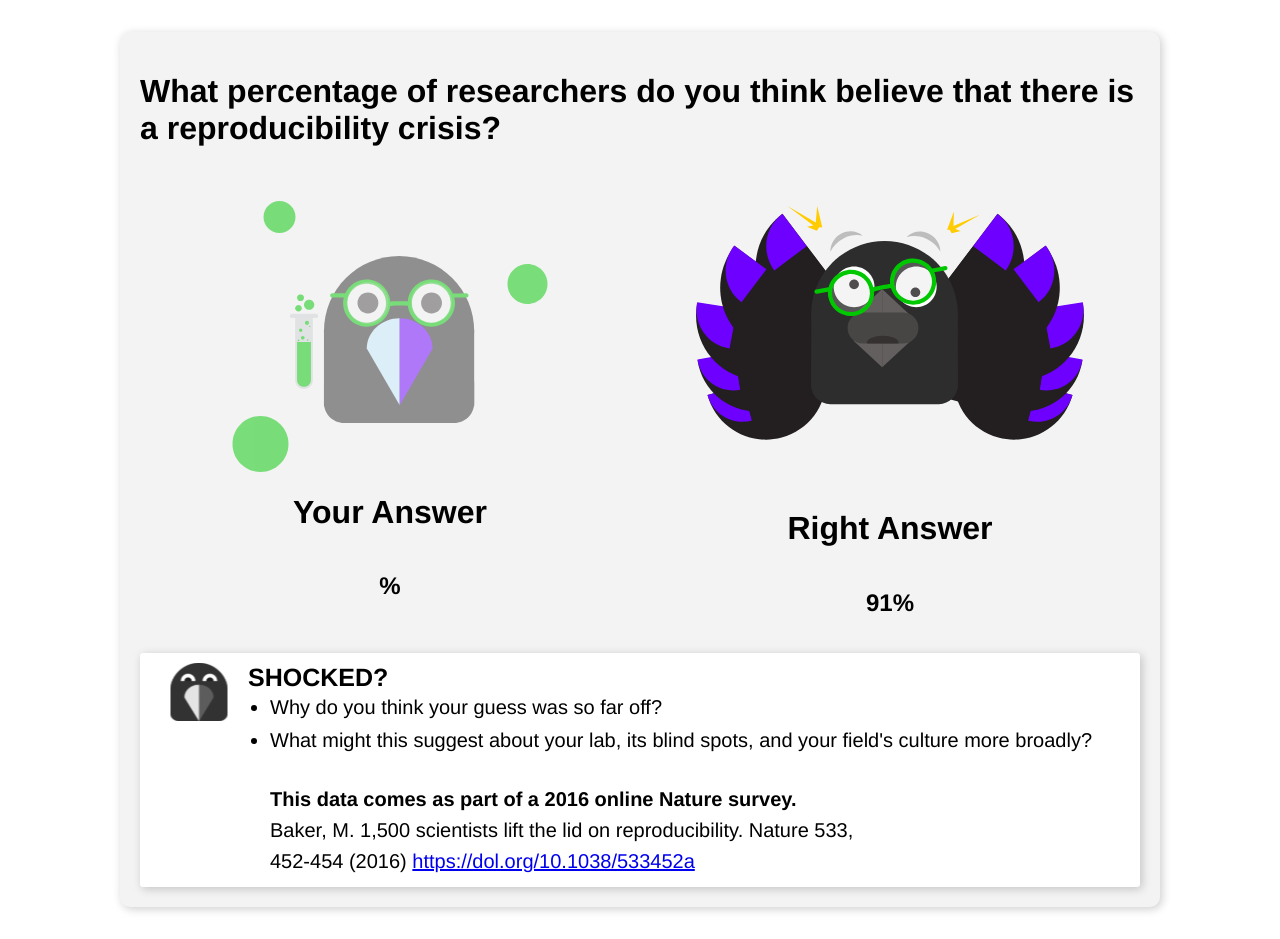
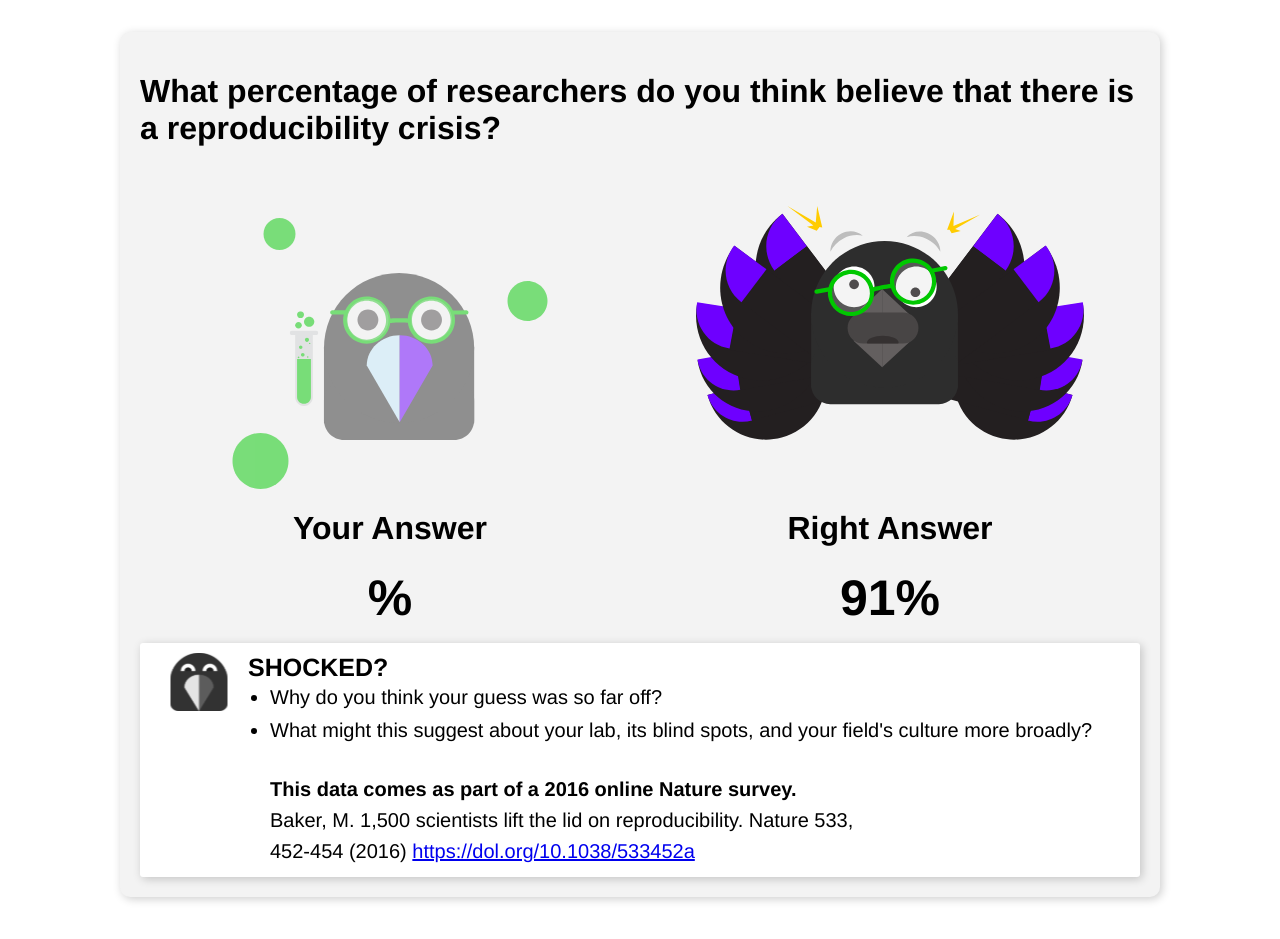
Before and after one commit to c4r-dev/r2r-stats-wizard-v1, a React (Create React App) app: page /showResults in a window 1280 px wide. Built offline with nearby package versions, Linux system fonts and the light colour scheme; the HTML template or start-up script is replaced by a standard one.

Commit message:
styling enhancements

```diff
--- a/src/App.js
+++ b/src/App.js
@@ -7,7 +7,7 @@ function App() {
     <>
       <BrowserRouter>
         <Routes>
-          <Route path="/" element={<RangeSlider min={0} max={100} value={50} step={1} />} />
+          <Route path="/" element={<RangeSlider min={0} max={100} value={0} step={1} />} />
           <Route path="/showResults" element={<ShowResults />} />
         </Routes>
       </BrowserRouter>
--- a/src/components/range-slider.css
+++ b/src/components/range-slider.css
@@ -163,7 +163,7 @@ body {
   width: 100%;
   display: flex;
   justify-content: center;
-  align-items: center;
+  align-items: flex-end;
   flex-direction: row;
 }
 .percent-raven-container-left {
@@ -179,7 +179,14 @@ body {
   justify-content: center;
   align-items: center;
   flex-direction: column;
-
+}
+.percent-raven-container-right h2{
+  margin: 0;
+  font-size: 50px;
+}
+.percent-raven-container-left h2{
+  margin: 0;
+  font-size: 50px;
 }
 .percent-raven-container h1 {
   margin: 0;
```
